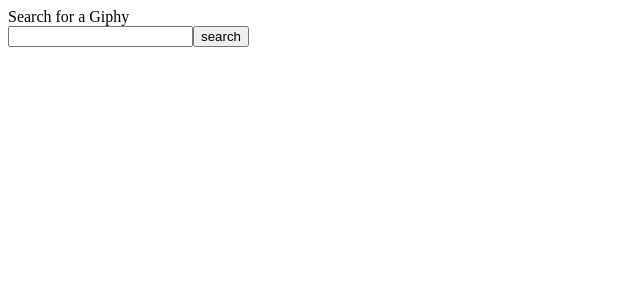
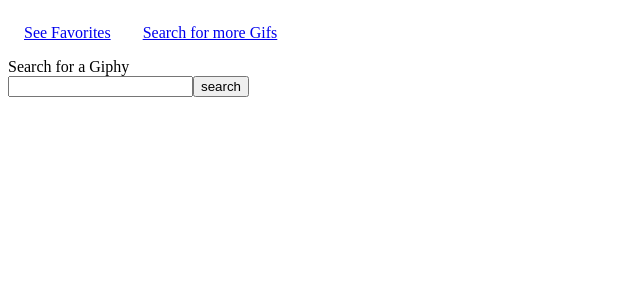
Before and after one commit to kristenstoeckeler/GROUP-GIPHY-SAGA-PROJECT, a React (Create React App) app: page / in a window 1280 px wide. Shown: the top 300 px of the page, without its empty margins (0-640 px from the left). Built offline with nearby package versions, Linux system fonts and the light colour scheme.

Commit message:
Added a navbar to switch between pages

```diff
--- /dev/null
+++ b/src/components/App/App.css
@@ -0,0 +1,7 @@
+.navBar {
+    display: inline-flex;
+}
+
+.link {
+    margin: 1rem;
+}
--- a/src/components/App/App.js
+++ b/src/components/App/App.js
@@ -4,14 +4,24 @@ import { withRouter } from 'react-router';
 //links
 import GiphySearch from '../GiphySearch/GiphySearch';
 import FavoritesPage from '../FavoritesPage/FavoritesPage';
+import './App.css';
 
 class App extends Component {
+
+  handleClick = (event, linkTo) => {
+    console.log( 'Got click on', linkTo );
+    this.props.history.push( linkTo );
+  }
 
 
   render() {
     return (
       <div className="App">
         <Router>
+          <nav className='navBar'>
+            <p className = "link"><Link to='/favorites'>See Favorites </Link></p>
+            <p className = "link"><Link to='/'>Search for more Gifs </Link></p>
+          </nav>
           <Route exact path='/' component={ GiphySearch } />
           <Route exact path='/favorites' component={ FavoritesPage } />
         </Router>
```
Also changed, not shown: src/components/FavoritesPage/FavoritesPage.js (line endings or trailing spaces).
